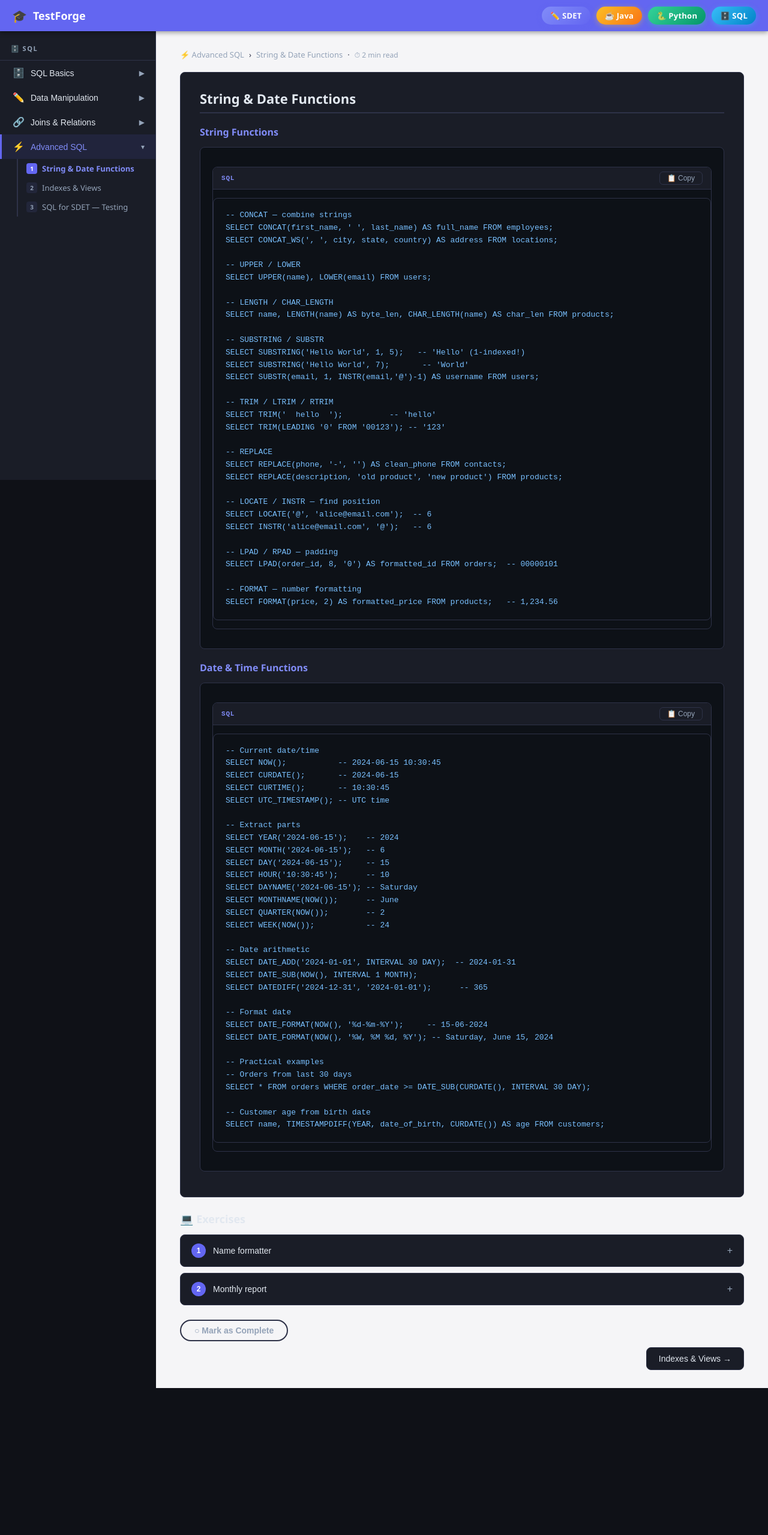
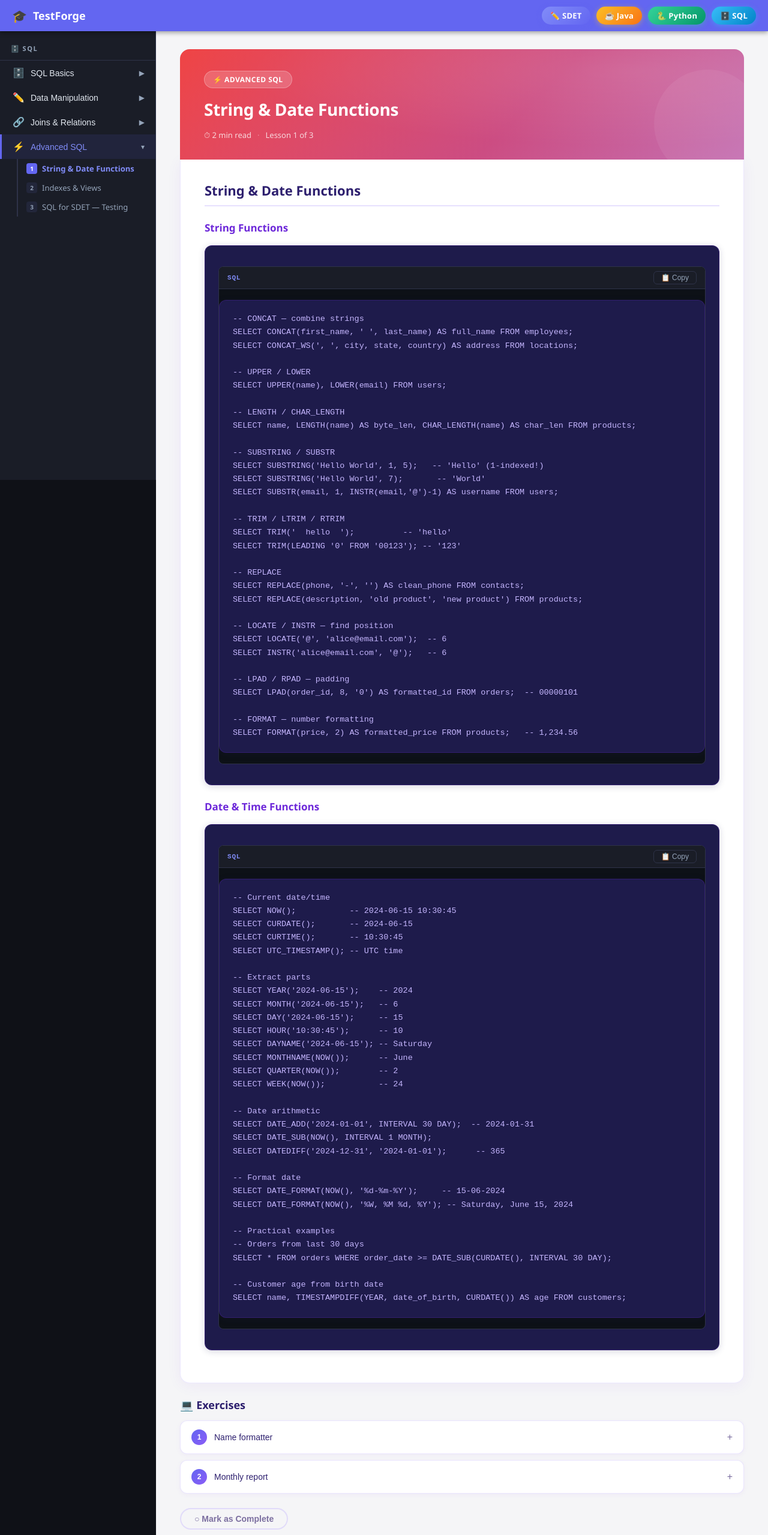
Before and after one commit to Sakshidhole04/SDET-HUB, a React (Vite) app: page /SDET-HUB/sql/advanced/1 in a window 1280 px wide. Shown: the top 2559 px of the page at 60% size. Before the commit the page ends 2314 px from the top, so only its background shows below. Built offline with nearby package versions, Linux system fonts and the light colour scheme.

Commit message:
feat: lesson hero card + light content redesign on all topic pages

```diff
--- a/src/App.css
+++ b/src/App.css
@@ -1187,113 +1187,203 @@ a { color: inherit; text-decoration: none; }
 .card-title { font-size: 16px; font-weight: 600; }
 .card-count { font-size: 13px; color: var(--text-muted); }
 
+/* ===== LESSON HERO ===== */
+.lesson-hero {
+  background: linear-gradient(135deg,
+    var(--lh-col, #6366f1) 0%,
+    color-mix(in srgb, var(--lh-col, #6366f1) 65%, #8b5cf6 35%) 60%,
+    color-mix(in srgb, var(--lh-col, #6366f1) 40%, #a78bfa 60%) 100%
+  );
+  padding: 36px 40px 32px;
+  position: relative;
+  overflow: hidden;
+  border-radius: 16px 16px 0 0;
+  margin-bottom: 0;
+}
+.lesson-hero::before {
+  content: '';
+  position: absolute;
+  inset: 0;
+  background: radial-gradient(ellipse at 80% 20%, rgba(255,255,255,0.12) 0%, transparent 60%);
+  pointer-events: none;
+}
+.lesson-hero::after {
+  content: '';
+  position: absolute;
+  bottom: -30px; right: -30px;
+  width: 180px; height: 180px;
+  border-radius: 50%;
+  background: rgba(255,255,255,0.06);
+  pointer-events: none;
+}
+
+.lesson-hero-badge {
+  display: inline-flex;
+  align-items: center;
+  gap: 6px;
+  background: rgba(255,255,255,0.18);
+  border: 1px solid rgba(255,255,255,0.28);
+  color: #fff;
+  font-size: 12px;
+  font-weight: 600;
+  letter-spacing: 0.04em;
+  text-transform: uppercase;
+  padding: 5px 14px;
+  border-radius: 100px;
+  margin-bottom: 18px;
+  backdrop-filter: blur(8px);
+}
+
+.lesson-hero-title {
+  font-size: 28px;
+  font-weight: 800;
+  color: #fff;
+  line-height: 1.25;
+  margin: 0 0 16px;
+  letter-spacing: -0.3px;
+  position: relative;
+}
+
+.lesson-hero-meta {
+  display: flex;
+  align-items: center;
+  gap: 10px;
+  font-size: 13px;
+  color: rgba(255,255,255,0.78);
+  margin: 0;
+  position: relative;
+}
+.lh-sep { opacity: 0.5; }
+.lh-done {
+  display: inline-flex;
+  align-items: center;
+  gap: 4px;
+  background: rgba(16,185,129,0.3);
+  border: 1px solid rgba(16,185,129,0.5);
+  color: #6ee7b7;
+  font-size: 11px;
+  font-weight: 600;
+  padding: 2px 10px;
+  border-radius: 100px;
+}
+
 /* ===== TOPIC PAGE ===== */
-.topic-breadcrumb {
-  display: flex;
-  align-items: center;
-  gap: 8px;
-  font-size: 13px;
-  color: var(--text-muted);
-  margin-bottom: 20px;
-}
-
-.breadcrumb-sep { color: var(--border); }
-
 .topic-content {
-  background: var(--surface);
-  border: 1px solid var(--border);
-  border-radius: var(--radius);
-  padding: 28px 32px;
+  background: #ffffff;
+  border: 1px solid rgba(196,181,253,0.3);
+  border-top: none;
+  border-radius: 0 0 16px 16px;
+  padding: 36px 40px;
   margin-bottom: 24px;
+  box-shadow: 0 4px 24px rgba(109,40,217,0.06);
 }
 
 /* ===== MARKDOWN STYLES ===== */
 .markdown-body h2 {
   font-size: 22px;
   font-weight: 700;
-  color: var(--text);
+  color: #2d1f6e;
+  margin-top: 32px;
+  margin-bottom: 14px;
+  padding-bottom: 10px;
+  border-bottom: 2px solid rgba(196,181,253,0.4);
+}
+.markdown-body h2:first-child { margin-top: 0; }
+
+.markdown-body h3 {
+  font-size: 17px;
+  font-weight: 600;
+  color: #6d28d9;
+  margin: 24px 0 10px;
+}
+
+.markdown-body p {
+  line-height: 1.85;
+  color: #374151;
+  margin-bottom: 14px;
+  font-size: 15px;
+}
+
+.markdown-body ul, .markdown-body ol {
+  padding-left: 22px;
   margin-bottom: 16px;
-  padding-bottom: 8px;
-  border-bottom: 2px solid var(--border);
-}
-
-.markdown-body h3 {
-  font-size: 16px;
-  font-weight: 600;
-  color: var(--accent-light);
-  margin: 20px 0 10px;
-}
-
-.markdown-body p {
-  line-height: 1.7;
-  color: var(--text);
-  margin-bottom: 12px;
-}
-
-.markdown-body ul, .markdown-body ol {
-  padding-left: 20px;
-  margin-bottom: 14px;
 }
 
 .markdown-body li {
-  line-height: 1.8;
-  color: var(--text);
-  margin-bottom: 4px;
+  line-height: 1.85;
+  color: #374151;
+  margin-bottom: 6px;
+  font-size: 15px;
 }
 
 .markdown-body code {
-  background: rgba(99,102,241,0.15);
-  color: #a5b4fc;
-  padding: 2px 6px;
-  border-radius: 4px;
+  background: rgba(196,181,253,0.22);
+  color: #5b21b6;
+  padding: 2px 7px;
+  border-radius: 5px;
   font-size: 13px;
   font-family: 'Cascadia Code', 'JetBrains Mono', 'Courier New', monospace;
 }
 
 .markdown-body pre {
-  background: #0d1117;
-  border: 1px solid var(--border);
-  border-radius: var(--radius);
-  padding: 18px 20px;
+  background: #1e1b4b;
+  border: 1px solid rgba(109,40,217,0.25);
+  border-radius: 12px;
+  padding: 20px 22px;
   overflow-x: auto;
-  margin: 14px 0;
+  margin: 18px 0;
+  box-shadow: 0 2px 12px rgba(30,27,75,0.18);
 }
 
 .markdown-body pre code {
   background: none;
   padding: 0;
-  color: #79c0ff;
-  font-size: 13px;
-  line-height: 1.6;
+  color: #c4b5fd;
+  font-size: 13.5px;
+  line-height: 1.65;
 }
 
 .markdown-body table {
   width: 100%;
   border-collapse: collapse;
-  margin: 14px 0;
+  margin: 18px 0;
+  font-size: 14px;
+  border-radius: 10px;
+  overflow: hidden;
+  box-shadow: 0 1px 8px rgba(109,40,217,0.08);
+}
+
+.markdown-body th {
+  background: #ede9fe;
+  padding: 11px 16px;
+  text-align: left;
+  border: 1px solid rgba(196,181,253,0.4);
+  color: #5b21b6;
+  font-weight: 700;
   font-size: 13px;
 }
 
-.markdown-body th {
-  background: var(--surface2);
-  padding: 10px 14px;
-  text-align: left;
-  border: 1px solid var(--border);
-  color: var(--accent-light);
-  font-weight: 600;
-}
-
 .markdown-body td {
-  padding: 9px 14px;
-  border: 1px solid var(--border);
-  color: var(--text);
-}
-
-.markdown-body tr:nth-child(even) td { background: rgba(255,255,255,0.02); }
-
-.markdown-body strong { color: #f8fafc; font-weight: 600; }
-
-.markdown-body em { color: var(--accent-light); }
+  padding: 10px 16px;
+  border: 1px solid rgba(196,181,253,0.25);
+  color: #374151;
+}
+
+.markdown-body tr:nth-child(even) td { background: #faf8ff; }
+
+.markdown-body strong { color: #6d28d9; font-weight: 700; }
+
+.markdown-body em { color: #059669; font-style: italic; }
+
+.markdown-body blockquote {
+  border-left: 4px solid #a78bfa;
+  background: #faf8ff;
+  padding: 12px 20px;
+  margin: 16px 0;
+  border-radius: 0 10px 10px 0;
+  color: #5b21b6;
+  font-style: italic;
+}
 
 /* ===== EXERCISES ===== */
 .exercises-section { margin-bottom: 24px; }
@@ -1302,15 +1392,16 @@ a { color: inherit; text-decoration: none; }
   font-size: 18px;
   font-weight: 700;
   margin-bottom: 14px;
-  color: var(--text);
+  color: #2d1f6e;
 }
 
 .exercise-card {
-  background: var(--surface);
-  border: 1px solid var(--border);
-  border-radius: var(--radius);
+  background: #fff;
+  border: 1px solid rgba(196,181,253,0.35);
+  border-radius: 12px;
   margin-bottom: 10px;
   overflow: hidden;
+  box-shadow: 0 2px 8px rgba(109,40,217,0.05);
 }
 
 .exercise-toggle {
@@ -1321,7 +1412,7 @@ a { color: inherit; text-decoration: none; }
   padding: 14px 18px;
   background: transparent;
   border: none;
-  color: var(--text);
+  color: #2d1f6e;
   font-size: 14px;
   font-weight: 500;
   cursor: pointer;
@@ -1329,29 +1420,30 @@ a { color: inherit; text-decoration: none; }
   transition: background 0.15s;
 }
 
-.exercise-toggle:hover { background: var(--surface2); }
+.exercise-toggle:hover { background: #faf8ff; }
 
 .ex-num {
-  min-width: 24px;
-  height: 24px;
+  min-width: 26px;
+  height: 26px;
   display: inline-flex;
   align-items: center;
   justify-content: center;
-  background: var(--accent);
+  background: linear-gradient(135deg, #6366f1, #8b5cf6);
   border-radius: 50%;
   font-size: 12px;
   font-weight: 700;
   color: #fff;
 }
 
-.ex-chevron { margin-left: auto; font-size: 16px; color: var(--text-muted); }
+.ex-chevron { margin-left: auto; font-size: 16px; color: #7c6fa0; }
 
 .exercise-body {
   padding: 14px 18px 18px 54px;
-  border-top: 1px solid var(--border);
-  color: var(--text-muted);
+  border-top: 1px solid rgba(196,181,253,0.25);
+  color: #4b5563;
   font-size: 14px;
-  line-height: 1.6;
+  line-height: 1.7;
+  background: #faf8ff;
 }
 
 /* ===== NAV BUTTONS ===== */
@@ -1364,10 +1456,10 @@ a { color: inherit; text-decoration: none; }
 
 .nav-btn {
   padding: 10px 20px;
-  background: var(--surface);
-  border: 1px solid var(--border);
-  border-radius: var(--radius);
-  color: var(--text);
+  background: #fff;
+  border: 1px solid rgba(196,181,253,0.4);
+  border-radius: 10px;
+  color: #4c3a9a;
   font-size: 14px;
   cursor: pointer;
   transition: all 0.2s;
@@ -1375,12 +1467,14 @@ a { color: inherit; text-decoration: none; }
   overflow: hidden;
   text-overflow: ellipsis;
   white-space: nowrap;
+  font-weight: 500;
 }
 
 .nav-btn:hover {
-  border-color: var(--accent);
-  color: var(--accent-light);
-  background: rgba(99,102,241,0.08);
+  border-color: #7c3aed;
+  color: #6d28d9;
+  background: #faf8ff;
+  box-shadow: 0 2px 12px rgba(109,40,217,0.12);
 }
 
 .nav-btn.next { margin-left: auto; }
@@ -2115,7 +2209,9 @@ a { color: inherit; text-decoration: none; }
   .sdet-card { width: auto; padding: 20px 16px 16px; }
 
   /* Topic content */
-  .topic-content { padding: 14px 14px; }
+  .lesson-hero { padding: 24px 20px 22px; border-radius: 12px 12px 0 0; }
+  .lesson-hero-title { font-size: 21px; }
+  .topic-content { padding: 20px 16px; }
 
   .markdown-body h2 { font-size: 18px; }
   .markdown-body h3 { font-size: 14px; }
@@ -2641,9 +2737,9 @@ a { color: inherit; text-decoration: none; }
 .mark-done-btn {
   padding: 8px 22px;
   border-radius: 20px;
-  border: 2px solid var(--border);
+  border: 2px solid rgba(196,181,253,0.4);
   background: transparent;
-  color: var(--text-muted);
+  color: #7c6fa0;
   font-size: 14px;
   font-weight: 600;
   cursor: pointer;
@@ -2654,13 +2750,13 @@ a { color: inherit; text-decoration: none; }
 }
 .mark-done-btn:hover {
   border-color: #22c55e;
-  color: #4ade80;
-  background: rgba(34,197,94,0.08);
+  color: #059669;
+  background: rgba(16,185,129,0.08);
 }
 .mark-done-btn.done {
   border-color: #22c55e;
-  color: #4ade80;
-  background: rgba(34,197,94,0.12);
+  color: #059669;
+  background: rgba(16,185,129,0.1);
 }
 
 /* ===== SCROLL TO TOP BUTTON ===== */
--- a/src/pages/CourseTopicPage.jsx
+++ b/src/pages/CourseTopicPage.jsx
@@ -43,13 +43,17 @@ export default function CourseTopicPage({ courses, baseRoute, prefix }) {
 
   return (
     <div className="topic-page">
-      <div className="topic-breadcrumb">
-        <span>{chapter.icon} {chapter.title}</span>
-        <span className="breadcrumb-sep">›</span>
-        <span>{lesson.title}</span>
-        <span className="breadcrumb-sep">·</span>
-        <span className="read-time">⏱ {mins} min read</span>
-        {done && <span className="breadcrumb-done">✓ Completed</span>}
+
+      {/* ── LESSON HERO ── */}
+      <div className="lesson-hero" style={{'--lh-col': chapter.color || '#6366f1'}}>
+        <div className="lesson-hero-badge">{chapter.icon} {chapter.title}</div>
+        <h1 className="lesson-hero-title">{lesson.title}</h1>
+        <p className="lesson-hero-meta">
+          <span>⏱ {mins} min read</span>
+          <span className="lh-sep">·</span>
+          <span>Lesson {currentId} of {chapter.subtopics.length}</span>
+          {done && <><span className="lh-sep">·</span><span className="lh-done">✓ Completed</span></>}
+        </p>
       </div>
 
       <div className="topic-content markdown-body">
--- a/src/pages/TopicPage.jsx
+++ b/src/pages/TopicPage.jsx
@@ -44,13 +44,17 @@ export default function TopicPage() {
 
   return (
     <div className="topic-page">
-      <div className="topic-breadcrumb">
-        <span>{topic.icon} {topic.title}</span>
-        <span className="breadcrumb-sep">›</span>
-        <span>{subtopic.title}</span>
-        <span className="breadcrumb-sep">·</span>
-        <span className="read-time">⏱ {mins} min read</span>
-        {done && <span className="breadcrumb-done">✓ Completed</span>}
+
+      {/* ── LESSON HERO ── */}
+      <div className="lesson-hero" style={{'--lh-col': topic.color || '#6366f1'}}>
+        <div className="lesson-hero-badge">{topic.icon} {topic.title}</div>
+        <h1 className="lesson-hero-title">{subtopic.title}</h1>
+        <p className="lesson-hero-meta">
+          <span>⏱ {mins} min read</span>
+          <span className="lh-sep">·</span>
+          <span>Lesson {currentId} of {topic.subtopics.length}</span>
+          {done && <><span className="lh-sep">·</span><span className="lh-done">✓ Completed</span></>}
+        </p>
       </div>
 
       <div className="topic-content markdown-body">
```
Also changed, not shown: src/pages/JavaTopicPage.jsx (+11 -7 lines).
